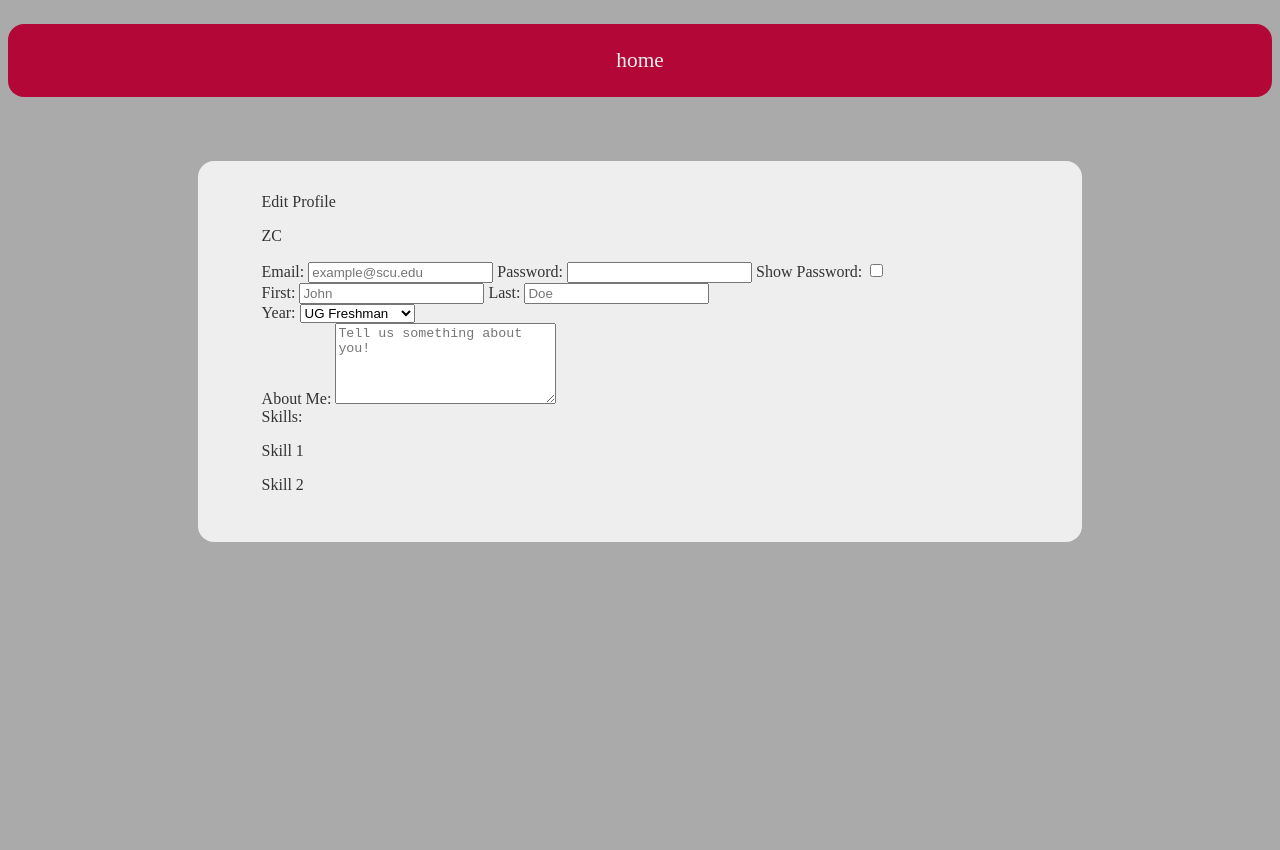
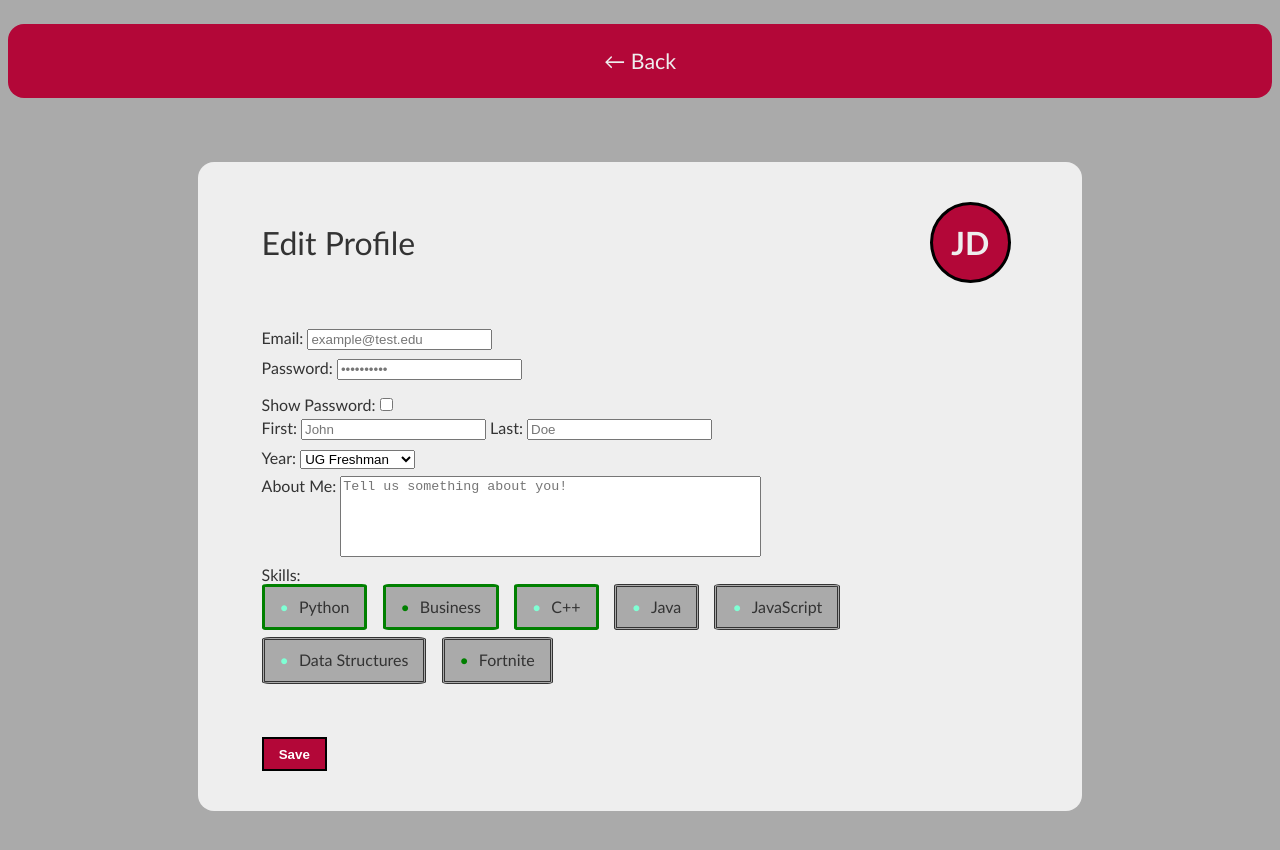
Before and after one commit to CSEN-SCU/csen-174-w24-project-letscollab, a plain HTML site: page html/profile.html in a window 1280 px wide. Before the commit the page ends 800 px from the top, so only its background shows below. Drawn offline with Linux system fonts and the light colour scheme.

Commit message:
CSS implementation for profile.html

```diff
--- a/css/base.css
+++ b/css/base.css
@@ -5,6 +5,7 @@ html, body
     --black: #333;
     --scuRed: #b30738;
 
+    font-family: 'Trebuchet MS', sans-serif;
     background-color: var(--background-color);
     color: var(--black);
     display: flex;
@@ -67,3 +68,68 @@ ul
         }
     }
 }
+
+#usericon
+{
+    display: flex;
+    justify-items: center;
+    align-items: center;
+    border-style: solid;
+    border-width: medium;
+    border-color: black;
+    border-radius: 50%;
+    background-color: var(--scuRed);
+    width: 75px;
+    height: 75px;
+    margin: 1%;
+}
+
+#usericon p
+{
+    flex: auto;
+    font-weight: bold;
+    font-size: xx-large;
+    text-align: center;
+    color: var(--white);
+}
+
+#skills
+{
+    display: flex;
+    flex-wrap: wrap;
+    gap: 2%;
+}
+
+.skill
+{
+    display: flex;
+    padding: 5px 10px 5px 10px;
+    border-radius: 5%;
+    background-color: var(--background-color);
+    border-style: double;
+}
+.selected
+{
+    border-style: solid;
+    border-color: green;
+}
+.skill .skillicon
+{
+    padding: 5px;
+    color: var(--scuRed);
+}
+
+.skill .skillname
+{
+    padding: 5px;
+}
+
+.skill .cs
+{
+    color: aquamarine;
+}
+
+.skill .business
+{
+    color: green;
+}
--- a/css/profile.css
+++ b/css/profile.css
@@ -0,0 +1,38 @@
+nav {
+    background-color: transparent;
+    border-radius: 0;
+
+}
+#head {
+    display: flex;
+    justify-content: space-between;
+    align-items: center;
+    font-size: xx-large;
+    margin-bottom: 5%;
+}
+#userform {
+    display: block;
+}
+.userinfo * {
+    margin: 0 0 1% 0;
+}
+.userinfo textarea {
+    vertical-align: top;
+    resize: none;
+}
+.skill:hover {
+    cursor: pointer;
+}
+.submit {
+    background-color: var(--scuRed);
+    color: white;
+    border-style: solid;
+    border-color: black;
+    padding: 1% 2% 1% 2%;
+    font-weight: bold;
+}
+.submit:hover {
+    background-color: white;
+    color: var(--scuRed);
+    cursor: pointer;
+}
--- a/html/profile.html
+++ b/html/profile.html
@@ -1,5 +1,5 @@
 <!DOCTYPE html>
-<html>
+<html lang="en">
 <head>
     <meta charset="UTF-8">
     <title>LetsCollab: Profile</title>
@@ -11,24 +11,28 @@
     <nav>
         <!-- four navigation links -->
         <ul>
-            <li><a href="index.html">home</a></li>
+            <li><a href="index.html">← Back</a></li>
         </ul>
     </nav>
 
     <main>
-        <header>Edit Profile</header>
+        <div id="head">
+            <header>Edit Profile</header>
 
-        <div id="usericon">
-            <p>ZC</p>
+            <div id="usericon">
+                <p>JD</p>
+            </div>
         </div>
 
         <form id="userform">
             <div class="userinfo">
                 <label for="email">Email:</label>
-                <input type="email" id="email" name="name" placeholder="example@scu.edu" />
+                <input type="email" id="email" name="name" placeholder="example@test.edu" />
 
-                <label for="password">Password:</label>
-                <input type="password" id="password" name="password" />
+                <div id="passwordinputs">
+                    <label for="password">Password:</label>
+                    <input type="password" id="password" name="password" placeholder="••••••••••"/>
+                </div>
 
                 <label for="showpassword">Show Password:</label>
                 <input type="checkbox" id="showpassword" name="showpassword" />
@@ -55,15 +59,48 @@
 
             <div class="userinfo">
                 <label for="description">About Me:</label>
-                <textarea name="description" id="description" rows="5" cols="25" spellcheck="true" placeholder="Tell us something about you!"></textarea>
+                <textarea name="description" id="description" rows="5" cols="50" spellcheck="true" placeholder="Tell us something about you!"></textarea>
             </div>
 
             <div class="userinfo">
                 <label for="skills">Skills:</label>
                 <div id="skills">
-                    <p>Skill 1</p>
-                    <p>Skill 2</p>
+                    <div class="skill selected">
+                        <p class="skillicon cs">•</p>
+                        <p class="skillname">Python</p>
+                    </div>
+                    <div class="skill selected">
+                        <p class="skillicon business">•</p>
+                        <p class="skillname">Business</p>
+                    </div>
+                    <div class="skill selected">
+                        <p class="skillicon cs">•</p>
+                        <p class="skillname">C++</p>
+                    </div>
+                    <div class="skill">
+                        <p class="skillicon cs">•</p>
+                        <p class="skillname">Java</p>
+                    </div>
+                    <div class="skill">
+                        <p class="skillicon cs">•</p>
+                        <p class="skillname">JavaScript</p>
+                    </div>
+                    <div class="skill">
+                        <p class="skillicon cs">•</p>
+                        <p class="skillname">Data Structures</p>
+                    </div>
+                    <div class="skill">
+                        <p class="skillicon business">•</p>
+                        <p class="skillname">Fortnite</p>
+                    </div>
                 </div>
+            </div>
+
+            <br/>
+            <br/>
+
+            <div class="userinfo">
+                <input type="submit" value="Save" class="submit">
             </div>
         </form>
     </main>
```
